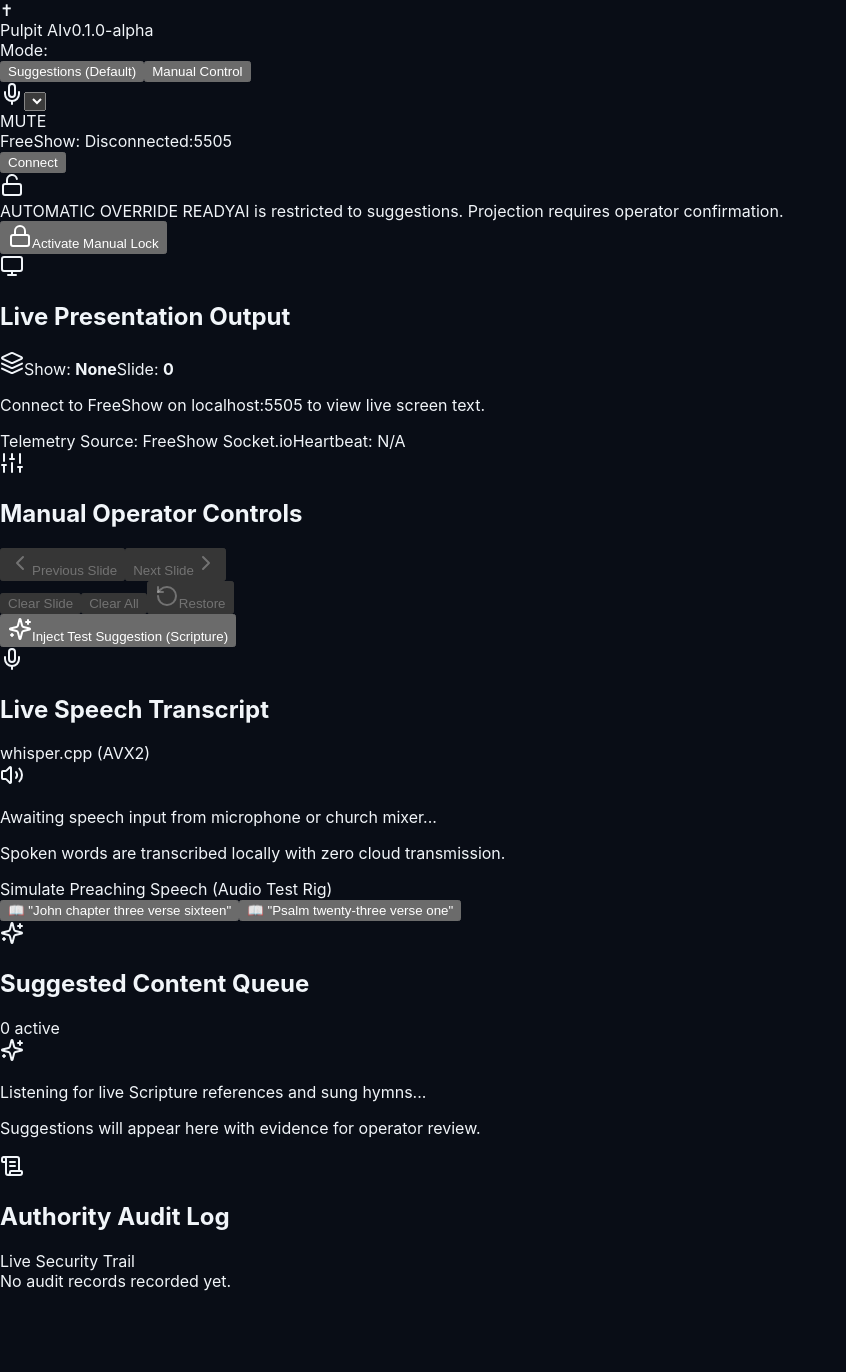
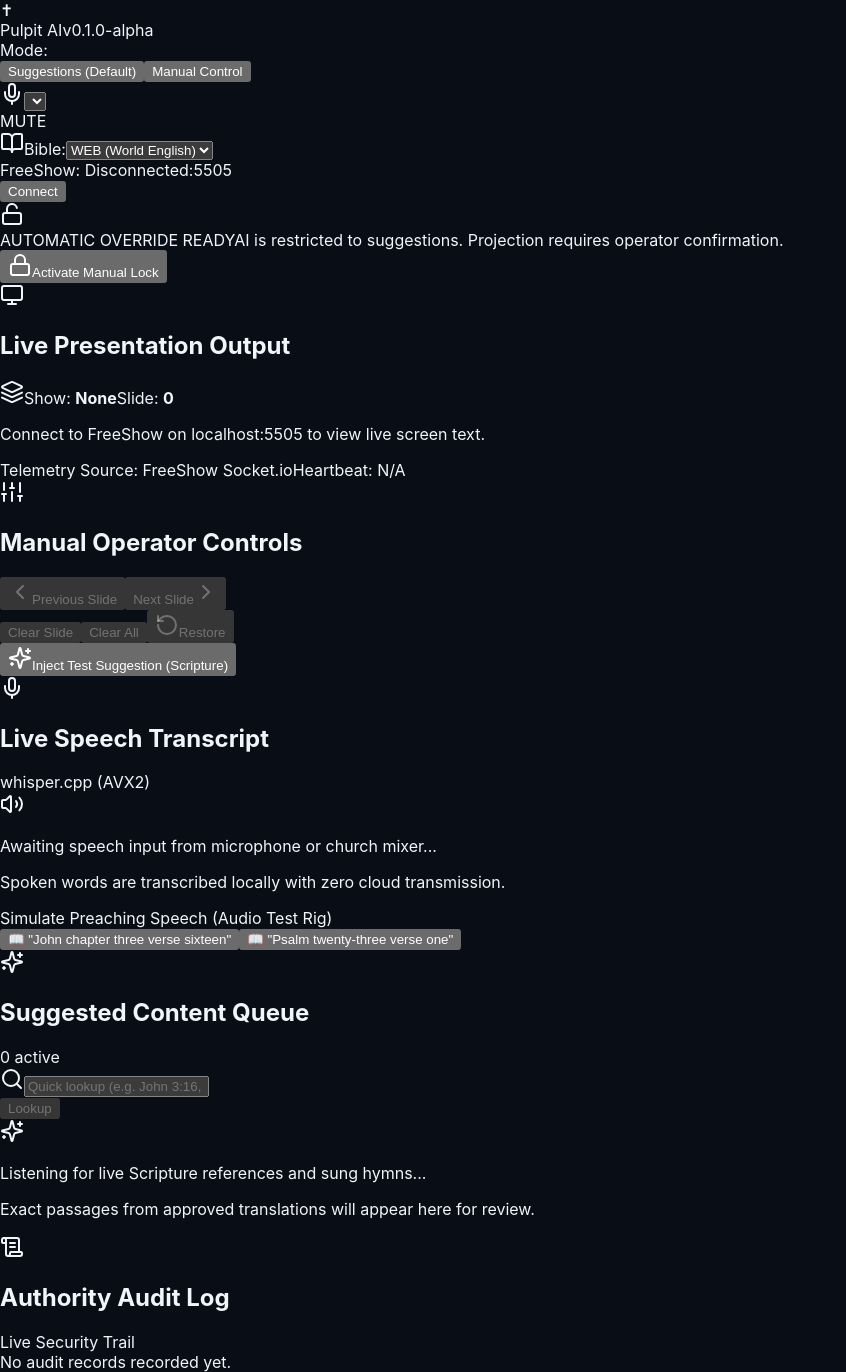
Before and after one commit to okikijesutech/pulpit-ai, a React (Vite) app in the folder apps/desktop/: page / in a window 1280 px wide. Shown: the whole page, without its empty margins (0-846 px from the left). Before the commit the page ends 1291 px from the top, so only its background shows below. Built offline with nearby package versions, Linux system fonts and the light colour scheme.

Commit message:
feat: integrate verified Scripture retrieval and translation selector into desktop UI (Milestone 3.4)

```diff
--- a/apps/desktop/package.json
+++ b/apps/desktop/package.json
@@ -15,6 +15,7 @@
     "@pulpit-ai/audio-engine": "workspace:*",
     "@pulpit-ai/authority-manager": "workspace:*",
     "@pulpit-ai/presentation-contracts": "workspace:*",
+    "@pulpit-ai/scripture-engine": "workspace:*",
     "@pulpit-ai/shared-types": "workspace:*",
     "@pulpit-ai/speech-engine": "workspace:*",
     "lucide-react": "^0.460.0",
--- a/apps/desktop/src/renderer/App.tsx
+++ b/apps/desktop/src/renderer/App.tsx
@@ -50,6 +50,7 @@ export const App: React.FC = () => {
   const [candidates, setCandidates] = useState<SuggestionCandidate[]>([]);
   const [auditEvents, setAuditEvents] = useState<AuditEvent[]>([]);
   const [transcripts, setTranscripts] = useState<RecognizedTranscriptEvent[]>([]);
+  const [activeTranslation, setActiveTranslation] = useState<string>('WEB');
 
   useEffect(() => {
     if (window.pulpitAPI) {
@@ -74,6 +75,9 @@ export const App: React.FC = () => {
       const unsubTranscript = window.pulpitAPI.onTranscriptEvent((event) => {
         setTranscripts((prev) => [event, ...prev].slice(0, 50));
       });
+      const unsubScripture = window.pulpitAPI.onScriptureCandidate((candidate) => {
+        setCandidates((prev) => [candidate, ...prev.filter((c) => c.title !== candidate.title)]);
+      });
 
       return () => {
         unsubAuth();
@@ -81,6 +85,7 @@ export const App: React.FC = () => {
         unsubAudit();
         unsubAudioLevel();
         unsubTranscript();
+        unsubScripture();
       };
     }
   }, []);
@@ -130,6 +135,20 @@ export const App: React.FC = () => {
     if (window.pulpitAPI) {
       const selected = await window.pulpitAPI.selectAudioDevice(deviceId);
       setActiveDeviceId(selected.id);
+    }
+  };
+
+  const handleSelectTranslation = async (id: string) => {
+    if (window.pulpitAPI) {
+      const active = await window.pulpitAPI.setActiveTranslation(id);
+      setActiveTranslation(active);
+    }
+  };
+
+  const handleManualLookup = async (referenceStr: string) => {
+    if (window.pulpitAPI) {
+      // Simulate input through recognition pipeline to parse and verify against database
+      await window.pulpitAPI.simulateSpeechInput(referenceStr);
     }
   };
 
@@ -196,10 +215,12 @@ export const App: React.FC = () => {
         audioDevices={audioDevices}
         activeDeviceId={activeDeviceId}
         audioLevel={audioLevel}
+        activeTranslation={activeTranslation}
         onModeChange={handleModeChange}
         onConnectFreeShow={handleConnectFreeShow}
         onDisconnectFreeShow={handleDisconnectFreeShow}
         onSelectAudioDevice={handleSelectAudioDevice}
+        onSelectTranslation={handleSelectTranslation}
       />
 
       <ManualLockBanner
@@ -236,6 +257,7 @@ export const App: React.FC = () => {
               isLocked={authorityState.manualLockActive}
               onApprove={handleApproveCandidate}
               onDismiss={handleDismissCandidate}
+              onManualLookup={handleManualLookup}
             />
           </div>
         </div>
--- a/apps/desktop/src/renderer/components/Header.tsx
+++ b/apps/desktop/src/renderer/components/Header.tsx
@@ -5,7 +5,7 @@ import {
   FreeShowStateSnapshot,
   OperatorMode
 } from '@pulpit-ai/shared-types';
-import { Mic, Radio } from 'lucide-react';
+import { Mic, Radio, BookOpen } from 'lucide-react';
 import { AudioLevelMetrics } from '../../preload/index.js';
 
 interface HeaderProps {
@@ -14,10 +14,12 @@ interface HeaderProps {
   audioDevices: AudioInputDevice[];
   activeDeviceId: string;
   audioLevel: AudioLevelMetrics;
+  activeTranslation?: string;
   onModeChange: (mode: OperatorMode) => void;
   onConnectFreeShow: () => void;
   onDisconnectFreeShow: () => void;
   onSelectAudioDevice: (id: string) => void;
+  onSelectTranslation?: (id: string) => void;
 }
 
 export const Header: React.FC<HeaderProps> = ({
@@ -26,10 +28,12 @@ export const Header: React.FC<HeaderProps> = ({
   audioDevices,
   activeDeviceId,
   audioLevel,
+  activeTranslation = 'WEB',
   onModeChange,
   onConnectFreeShow,
   onDisconnectFreeShow,
-  onSelectAudioDevice
+  onSelectAudioDevice,
+  onSelectTranslation
 }) => {
   return (
     <header className="h-16 border-b border-slate-800 bg-slate-900/90 px-6 flex items-center justify-between backdrop-blur">
@@ -112,6 +116,24 @@ export const Header: React.FC<HeaderProps> = ({
           </div>
         </div>
 
+        {/* Active Bible Translation Selector */}
+        <div className="flex items-center space-x-2 bg-slate-950 px-3 py-1.5 rounded-lg border border-slate-800">
+          <BookOpen className="w-4 h-4 text-indigo-400" />
+          <span className="text-[11px] text-slate-400 uppercase font-semibold">Bible:</span>
+          <select
+            value={activeTranslation}
+            onChange={(e) => onSelectTranslation?.(e.target.value)}
+            className="bg-transparent text-xs font-semibold text-slate-200 border-none outline-none cursor-pointer"
+          >
+            <option value="WEB" className="bg-slate-900 text-slate-100">
+              WEB (World English)
+            </option>
+            <option value="KJV" className="bg-slate-900 text-slate-100">
+              KJV (King James)
+            </option>
+          </select>
+        </div>
+
         {/* FreeShow Connection Status */}
         <div className="flex items-center space-x-3 bg-slate-950 px-3 py-1.5 rounded-lg border border-slate-800">
           <div className="flex items-center space-x-2">
--- a/apps/desktop/src/renderer/components/SuggestionsQueue.tsx
+++ b/apps/desktop/src/renderer/components/SuggestionsQueue.tsx
@@ -1,20 +1,31 @@
-import React from 'react';
+import React, { useState } from 'react';
 import { SuggestionCandidate } from '@pulpit-ai/shared-types';
-import { Sparkles, Check, X, BookOpen, Music, ShieldAlert } from 'lucide-react';
+import { Sparkles, Check, X, BookOpen, Music, ShieldAlert, Search } from 'lucide-react';
 
 interface SuggestionsQueueProps {
   candidates: SuggestionCandidate[];
   isLocked: boolean;
   onApprove: (candidate: SuggestionCandidate) => void;
   onDismiss: (id: string) => void;
+  onManualLookup?: (referenceStr: string) => void;
 }
 
 export const SuggestionsQueue: React.FC<SuggestionsQueueProps> = ({
   candidates,
   isLocked,
   onApprove,
-  onDismiss
+  onDismiss,
+  onManualLookup
 }) => {
+  const [lookupText, setLookupText] = useState('');
+
+  const handleLookupSubmit = (e: React.FormEvent) => {
+    e.preventDefault();
+    if (!lookupText.trim()) return;
+    onManualLookup?.(lookupText.trim());
+    setLookupText('');
+  };
+
   return (
     <div className="bg-slate-900 border border-slate-800 rounded-xl p-4 flex flex-col h-full shadow-lg">
       <div className="flex items-center justify-between pb-3 border-b border-slate-800 mb-3">
@@ -29,17 +40,41 @@ export const SuggestionsQueue: React.FC<SuggestionsQueueProps> = ({
         </span>
       </div>
 
+      {/* Quick Scripture Manual Lookup Bar */}
+      <form onSubmit={handleLookupSubmit} className="flex items-center space-x-2 mb-3">
+        <div className="relative flex-1">
+          <Search className="w-3.5 h-3.5 text-slate-500 absolute left-2.5 top-2.5" />
+          <input
+            type="text"
+            value={lookupText}
+            onChange={(e) => setLookupText(e.target.value)}
+            placeholder="Quick lookup (e.g. John 3:16, Psalm 23, 1 Cor 13:4-7)..."
+            className="w-full pl-8 pr-3 py-1.5 bg-slate-950 border border-slate-800 rounded-lg text-xs text-slate-200 placeholder-slate-500 focus:outline-none focus:border-indigo-500 transition-colors"
+          />
+        </div>
+        <button
+          type="submit"
+          disabled={!lookupText.trim()}
+          className="px-3 py-1.5 bg-slate-800 hover:bg-slate-700 disabled:opacity-50 text-slate-200 rounded-lg text-xs font-medium transition-colors"
+        >
+          Lookup
+        </button>
+      </form>
+
       <div className="flex-1 overflow-y-auto space-y-3 pr-1">
         {candidates.length === 0 ? (
           <div className="h-full flex flex-col items-center justify-center text-center p-6 text-slate-500">
             <Sparkles className="w-8 h-8 mb-2 opacity-20" />
             <p className="text-sm">Listening for live Scripture references and sung hymns...</p>
             <p className="text-xs text-slate-600 mt-1">
-              Suggestions will appear here with evidence for operator review.
+              Exact passages from approved translations will appear here for review.
             </p>
           </div>
         ) : (
-          candidates.map((cand) => (
+          candidates.map((cand) => {
+            const attribution = (cand.actionPayload?.data?.attribution as string) || '';
+
+            return (
               <div
                 key={cand.id}
                 className="bg-slate-950 border border-slate-800 rounded-lg p-3.5 hover:border-slate-700 transition-all shadow-sm"
@@ -66,9 +101,15 @@ export const SuggestionsQueue: React.FC<SuggestionsQueueProps> = ({
                   </button>
                 </div>
 
-              <p className="text-xs font-serif text-slate-300 mt-2 p-2 bg-slate-900/60 rounded border border-slate-800/40">
+                <p className="text-xs font-serif text-slate-200 mt-2 p-2.5 bg-slate-900/80 rounded border border-slate-800/60 leading-relaxed">
                   "{cand.contentPreview}"
                 </p>
+
+                {attribution && (
+                  <div className="mt-1.5 text-[10px] text-indigo-400/80 font-medium tracking-wide">
+                    {attribution}
+                  </div>
+                )}
 
                 <div className="mt-2 text-[11px] text-slate-400 flex items-center space-x-1">
                   <span className="text-slate-500 font-medium">Evidence:</span>
@@ -76,7 +117,7 @@ export const SuggestionsQueue: React.FC<SuggestionsQueueProps> = ({
                 </div>
 
                 <div className="mt-3 pt-2.5 border-t border-slate-800/60 flex items-center justify-between">
-                <span className="text-[11px] text-slate-500">
+                  <span className="text-[11px] text-slate-500 font-mono">
                     {new Date(cand.detectedAt).toLocaleTimeString()}
                   </span>
 
@@ -103,7 +144,8 @@ export const SuggestionsQueue: React.FC<SuggestionsQueueProps> = ({
                   </button>
                 </div>
               </div>
-          ))
+            );
+          })
         )}
       </div>
     </div>
--- a/apps/desktop/tsconfig.main.json
+++ b/apps/desktop/tsconfig.main.json
@@ -13,6 +13,7 @@
     { "path": "../../packages/authority-manager" },
     { "path": "../../packages/presentation-contracts" },
     { "path": "../../packages/audio-engine" },
-    { "path": "../../packages/speech-engine" }
+    { "path": "../../packages/speech-engine" },
+    { "path": "../../packages/scripture-engine" }
   ]
 }
```
Also changed, not shown: apps/desktop/src/main/index.ts (+47 -1 lines), apps/desktop/src/preload/index.ts (+20 -0 lines), 2 other files (tests, documents, lock files or other folders). Lines whose indentation alone changed are shown as unchanged.
